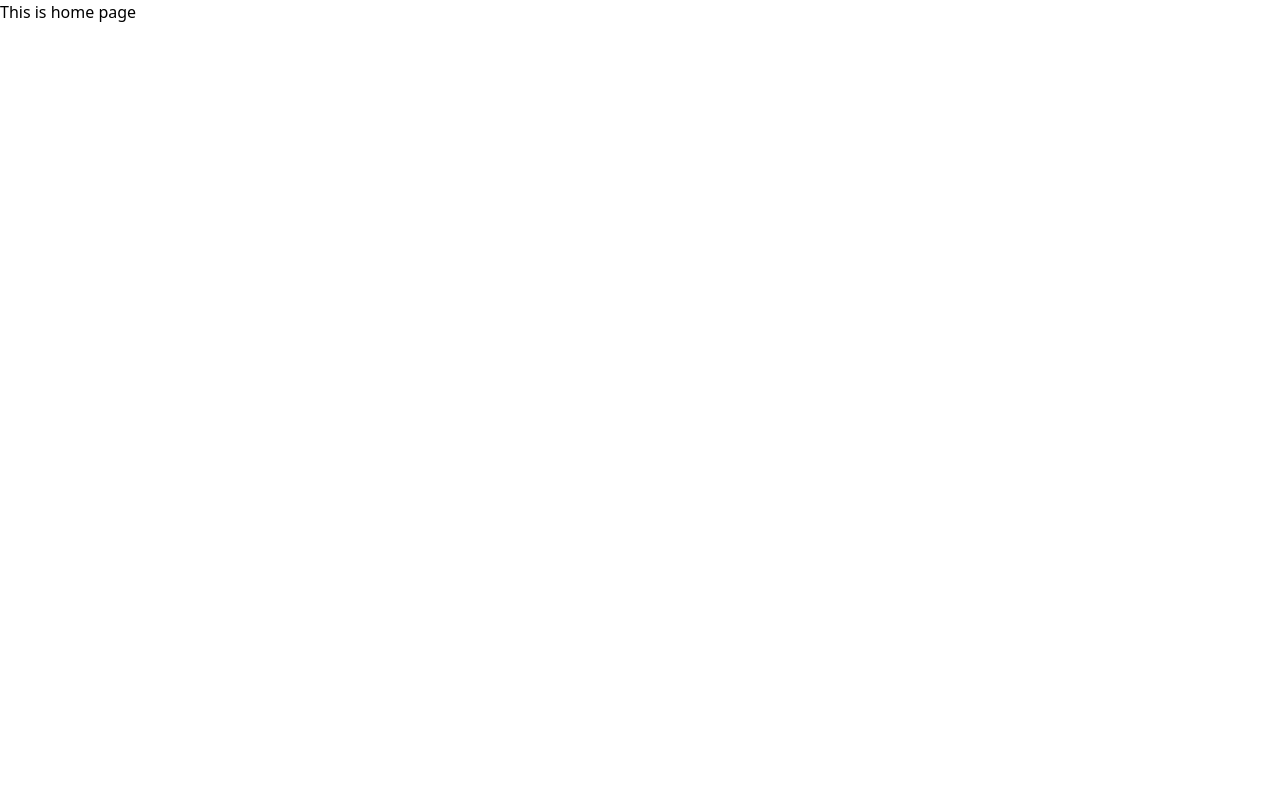
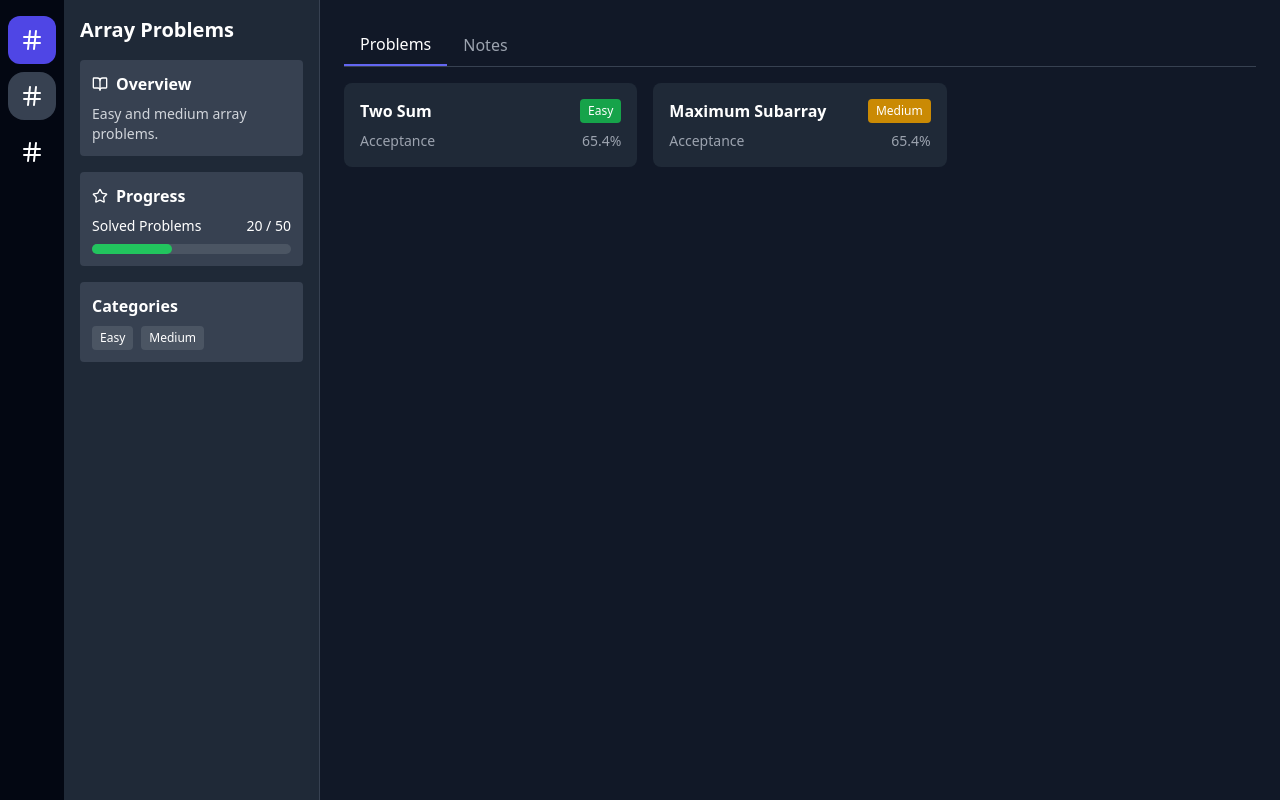
Before and after one commit to prabhxjottsingh/lc-sheet-builder-frontend, a React (Vite) app: page /home in a window 1280 px wide. Built offline with nearby package versions, Linux system fonts and the light colour scheme.

Commit message:
created three separate componnets with the help of temporary data

```diff
--- a/package.json
+++ b/package.json
@@ -18,7 +18,9 @@
     "@mui/material": "^6.1.10",
     "axios": "^1.7.9",
     "font-awesome": "^4.7.0",
+    "lucide-react": "^0.468.0",
     "react": "^18.3.1",
+    "react-cookie": "^7.2.2",
     "react-dom": "^18.3.1",
     "react-router-dom": "^7.0.2",
     "react-toastify": "^10.0.6"
--- /dev/null
+++ b/src/components/ProblemCategoryBlock.jsx
@@ -0,0 +1,14 @@
+const ProblemCategoryBlock = ({ category }) => {
+  const badgeColors = {
+    Easy: "bg-green-600",
+    Medium: "bg-yellow-600",
+    Hard: "bg-red-600",
+  };
+  return (
+    <span className={`px-2 py-1 rounded text-xs ${badgeColors[category]}`}>
+      {category}
+    </span>
+  );
+};
+
+export default ProblemCategoryBlock;
--- /dev/null
+++ b/src/components/SheetDetailsbar.jsx
@@ -0,0 +1,64 @@
+import { BookOpen, Star } from "lucide-react";
+
+const SheetDetailbar = ({ selectedSheet }) => {
+  return (
+    <>
+      <div className="w-64 bg-gray-800 p-4 border-r border-gray-700">
+        <div>
+          <h2 className="text-xl font-bold mb-4">{selectedSheet.name}</h2>
+
+          <div className="space-y-4">
+            <div className="bg-gray-700 p-3 rounded">
+              <h3 className="font-semibold mb-2 flex items-center">
+                <BookOpen className="w-4 h-4 mr-2" /> Overview
+              </h3>
+              <p className="text-sm text-gray-300">
+                {selectedSheet.description}
+              </p>
+            </div>
+
+            <div className="bg-gray-700 p-3 rounded">
+              <h3 className="font-semibold mb-2 flex items-center">
+                <Star className="w-4 h-4 mr-2" /> Progress
+              </h3>
+              <div className="flex justify-between text-sm">
+                <span>Solved Problems</span>
+                <span>
+                  {selectedSheet.solvedProblems} / {selectedSheet.totalProblems}
+                </span>
+              </div>
+              <div className="w-full bg-gray-600 rounded-full h-2.5 mt-2">
+                <div
+                  className="bg-green-500 h-2.5 rounded-full"
+                  style={{
+                    width: `${
+                      (selectedSheet.solvedProblems /
+                        selectedSheet.totalProblems) *
+                      100
+                    }%`,
+                  }}
+                ></div>
+              </div>
+            </div>
+
+            <div className="bg-gray-700 p-3 rounded">
+              <h3 className="font-semibold mb-2">Categories</h3>
+              <div className="flex flex-wrap gap-2">
+                {selectedSheet.categories.map((category) => (
+                  <span
+                    key={category}
+                    className="px-2 py-1 bg-gray-600 rounded text-xs"
+                  >
+                    {category}
+                  </span>
+                ))}
+              </div>
+            </div>
+          </div>
+        </div>
+      </div>
+    </>
+  );
+};
+
+export default SheetDetailbar;
--- /dev/null
+++ b/src/components/SheetSidebar.jsx
@@ -0,0 +1,36 @@
+import { Hash } from "lucide-react";
+import React from "react";
+
+const SheetSidebar = ({ sheetsMetadata, setSelectedSheet, selectedSheet }) => {
+  return (
+    <div className="w-16 bg-gray-950 flex flex-col items-center pt-4 space-y-2">
+      {sheetsMetadata.map((sheet) => (
+        <div
+          key={sheet._id}
+          onClick={() => setSelectedSheet(sheet)}
+          className={`
+              w-12 h-12 rounded-2xl flex items-center justify-center
+              cursor-pointer transition-all duration-200
+              ${
+                selectedSheet?._id === sheet._id
+                  ? "bg-indigo-600 rounded-xl"
+                  : "bg-gray-700 hover:bg-gray-600 hover:rounded-xl"
+              }
+            `}
+        >
+          <Hash className="w-6 h-6" />
+        </div>
+      ))}
+      <div
+        className={`
+              w-12 h-12 rounded-2xl flex items-center justify-center
+              cursor-pointer transition-all duration-200
+            `}
+      >
+        <Hash className="w-6 h-6" />
+      </div>
+    </div>
+  );
+};
+
+export default SheetSidebar;
--- /dev/null
+++ b/src/components/SheetdataComponent.jsx
@@ -0,0 +1,66 @@
+import { useState } from "react";
+import ProblemCategoryBlock from "./ProblemCategoryBlock";
+
+const SheetdataComponent = ({ selectedSheet }) => {
+  const [activeTab, setActiveTab] = useState("problems");
+  return (
+    <>
+      <div className="flex-1 bg-gray-900 p-6 overflow-y-auto">
+        <div className="flex border-b border-gray-700 mb-4">
+          <button
+            onClick={() => setActiveTab("problems")}
+            className={`
+              px-4 py-2 ${
+                activeTab === "problems"
+                  ? "text-white border-b-2 border-indigo-500"
+                  : "text-gray-400"
+              }
+            `}
+          >
+            Problems
+          </button>
+          <button
+            onClick={() => setActiveTab("notes")}
+            className={`
+              px-4 py-2 ${
+                activeTab === "notes"
+                  ? "text-white border-b-2 border-indigo-500"
+                  : "text-gray-400"
+              }
+            `}
+          >
+            Notes
+          </button>
+        </div>
+
+        {activeTab === "problems" && (
+          <div className="grid grid-cols-1 md:grid-cols-2 lg:grid-cols-3 gap-4">
+            {selectedSheet?.problems.map((problem) => (
+              <div
+                key={problem.id}
+                className="bg-gray-800 p-4 rounded-lg hover:bg-gray-700 transition-colors"
+              >
+                <div className="flex justify-between items-center mb-2">
+                  <h3 className="font-semibold">{problem.title}</h3>
+                  <ProblemCategoryBlock category={problem.difficulty} />
+                </div>
+                <div className="flex justify-between text-sm text-gray-400">
+                  <span>Acceptance</span>
+                  <span>65.4%</span>
+                </div>
+              </div>
+            ))}
+          </div>
+        )}
+
+        {activeTab === "notes" && (
+          <div className="text-center text-gray-400 py-8">
+            No notes available for this sheet.
+          </div>
+        )}
+      </div>
+    </>
+  );
+};
+
+export default SheetdataComponent;
--- a/src/components/Sidebar.jsx
+++ /dev/null
@@ -1,32 +0,0 @@
-import React from "react";
-
-const Sidebar = ({ sheets, onSheetSelect }) => {
-  return (
-    <div
-      style={{
-        background: "var(--sidebar-bg)",
-        width: "250px",
-        padding: "20px",
-      }}
-    >
-      <h2>Sheets</h2>
-      <ul>
-        {sheets.map((sheet) => (
-          <li
-            key={sheet.id}
-            style={{
-              cursor: "pointer",
-              padding: "10px",
-              color: "var(--text-color)",
-            }}
-            onClick={() => onSheetSelect(sheet.id)}
-          >
-            {sheet.name}
-          </li>
-        ))}
-      </ul>
-    </div>
-  );
-};
-
-export default Sidebar;
--- a/src/pages/home.jsx
+++ b/src/pages/home.jsx
@@ -1,7 +1,64 @@
+import React, { useEffect, useState } from "react";
+import SheetSidebar from "../components/SheetSidebar";
+import SheetDetailbar from "../components/SheetDetailsbar";
+import SheetdataComponent from "../components/SheetdataComponent";
+
 export const Home = () => {
+  const [sheetsMetadata, setSheetsMetadata] = useState([]);
+  const [selectedSheet, setSelectedSheet] = useState(null);
+
+  useEffect(() => {
+    // Simulate an API call to fetch sheet metadata
+    const tempSheetsMetadata = [
+      {
+        _id: 123,
+        name: "Array Problems",
+        description: "Easy and medium array problems.",
+        categories: ["Easy", "Medium"],
+        totalProblems: 50,
+        solvedProblems: 20,
+        problems: [
+          { id: 1, title: "Two Sum", difficulty: "Easy" },
+          { id: 2, title: "Maximum Subarray", difficulty: "Medium" },
+        ],
+      },
+      {
+        _id: 234,
+        name: "Graph Problems",
+        description: "Problems related to graphs and trees.",
+        categories: ["Medium", "Hard"],
+        totalProblems: 40,
+        solvedProblems: 15,
+        problems: [
+          { id: 3, title: "Number of Islands", difficulty: "Medium" },
+          { id: 4, title: "Word Ladder", difficulty: "Hard" },
+        ],
+      },
+    ];
+    setSheetsMetadata(tempSheetsMetadata);
+
+    // Auto-select first sheet
+    if (tempSheetsMetadata.length > 0) {
+      setSelectedSheet(tempSheetsMetadata[0]);
+    }
+  }, []);
+
   return (
-    <>
-      <div>This is home page</div>
-    </>
+    <div className="flex h-screen bg-gray-900 text-white">
+      {/* Sheets Sidebar */}
+      <SheetSidebar
+        sheetsMetadata={sheetsMetadata}
+        selectedSheet={selectedSheet}
+        setSelectedSheet={setSelectedSheet}
+      />
+
+      {/* Sheet Details Sidebar */}
+      {selectedSheet && <SheetDetailbar selectedSheet={selectedSheet} />}
+
+      {/* Main Content Area */}
+      {selectedSheet && <SheetdataComponent selectedSheet={selectedSheet} />}
+    </div>
   );
 };
+
+export default Home;
--- a/src/pages/login.jsx
+++ b/src/pages/login.jsx
@@ -5,8 +5,11 @@ import { faEye, faEyeSlash, faUser } from "@fortawesome/free-solid-svg-icons";
 import { AxiosPost } from "../utils/axiosCaller";
 import { toast } from "react-toastify";
 import ToastHandler from "../utils/ToastHandler";
+import { useCookies } from "react-cookie";
+import { constants } from "../utils/constants";
 
 const Login = () => {
+  const [cookies, setCookie] = useCookies([constants.COOKIES_KEY.AUTH_TOKEN]);
   const navigate = useNavigate();
   const [formInputs, setFormInputs] = useState({});
   const [passwordVisible, setPasswordVisible] = useState(false);
@@ -33,7 +36,8 @@ const Login = () => {
       };
 
       const api = "api/auth/login";
-      await AxiosPost(api, body);
+      const { data } = await AxiosPost(api, body);
+      setCookie(constants.COOKIES_KEY.AUTH_TOKEN, data.token);
       navigate("/home");
       ToastHandler.showSuccess("User logged in successfully!", loadingToast);
     } catch (error) {
--- a/src/pages/signup.jsx
+++ b/src/pages/signup.jsx
@@ -4,8 +4,11 @@ import React, { useState } from "react";
 import { useNavigate } from "react-router-dom";
 import { AxiosPost } from "../utils/axiosCaller";
 import ToastHandler from "../utils/ToastHandler";
+import { constants } from "../utils/constants";
+import { useCookies } from "react-cookie";
 
 const Signup = () => {
+  const [cookies, setCookie] = useCookies([constants.COOKIES_KEY.AUTH_TOKEN]);
   const navigate = useNavigate();
   const [formInputs, setFormInputs] = useState({});
   const [passwordVisible, setPasswordVisible] = useState(false);
@@ -33,7 +36,9 @@ const Signup = () => {
       };
 
       const api = "api/auth/signup";
-      await AxiosPost(api, body);
+      const { data } = await AxiosPost(api, body);
+      setCookie(constants.COOKIES_KEY.AUTH_TOKEN, data.token);
+
       navigate("/home");
       ToastHandler.showSuccess("User signed up successfully!", loadingToast);
     } catch (error) {
--- /dev/null
+++ b/src/utils/constants.jsx
@@ -0,0 +1,5 @@
+export const constants = {
+  COOKIES_KEY: {
+    AUTH_TOKEN: "auth_token",
+  },
+};
```
Also changed, not shown: 1 other file (tests, documents, lock files or other folders).
